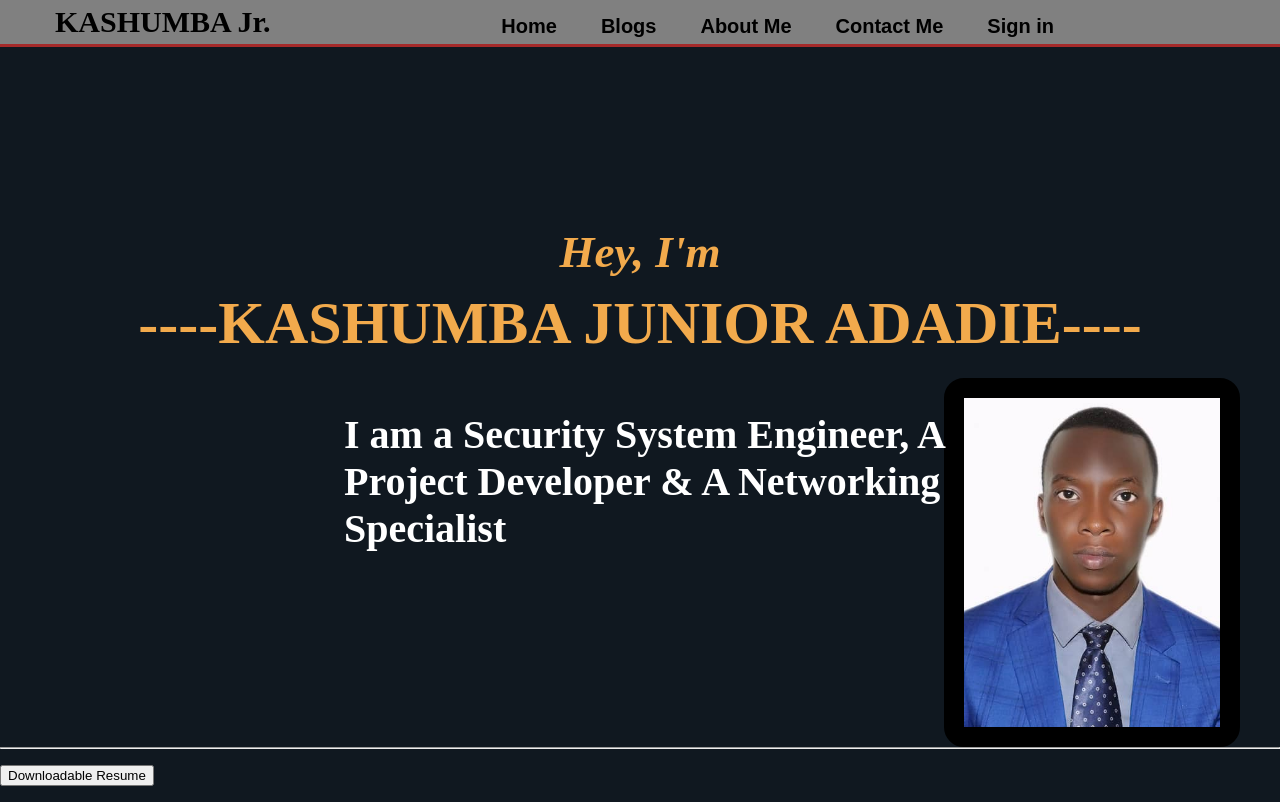
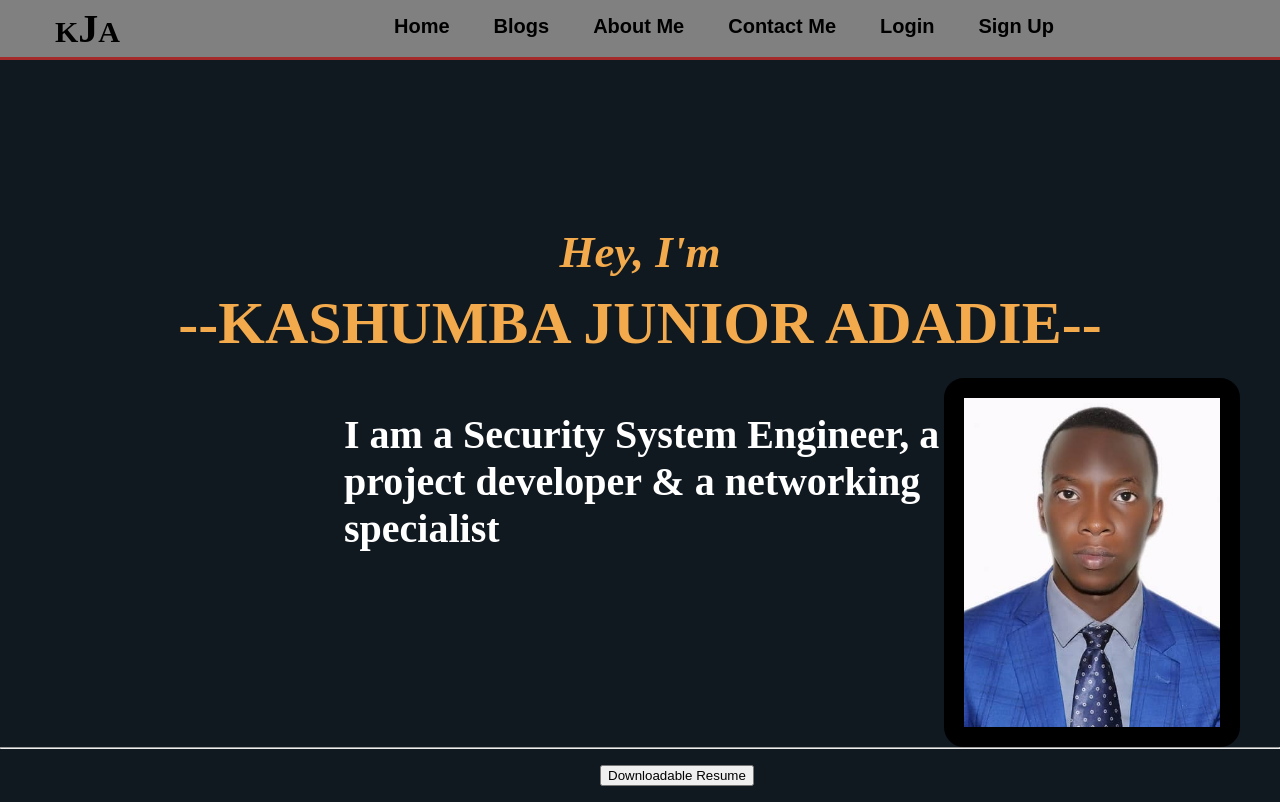
Before and after one commit to Adadie/Fresh, a plain HTML site: page UI/index.html in a window 1280 px wide. Shown: the top 802 px of the page. Drawn offline with Linux system fonts and the light colour scheme; files whose address does not match are found by name.

Commit message:
Add Sign Up button and link buttons to their pages
If applied, commit will create a sign up button in header and add link
on header buttons

```diff
--- a/UI/index.html
+++ b/UI/index.html
@@ -2,21 +2,22 @@
 <html>
 <head>
 <meta charset="utf-8">
+<meta name="viewport" content="width=device-width, initial-scale=1.0">
 <meta name="description" content="This is the Landing page">
 <meta name="author" content="Junior-Adadie">
 <link rel="stylesheet" href="style.css">
-<title>Home Page</title>
+<title>Home</title>
 </head>
 <body>
 <header>
 	<div class="group">
 		<div class="name">
-			<h1>KASHUMBA Jr.</h1>
+			<h1>K<span id="J">J</span>A</h1>
 		</div>
 	<nav>
 		<ul>
-		   <li> <a href="#"> Home </a></li>
-		   <li> <a href="#"> Blogs </a></li>
+		   <li> <a href="index.html"> Home </a></li>
+		   <li> <a href="blogs.html"> Blogs </a></li>
 		   <li><a href="#"> About Me </a>
 		   	     <div class="dropdown">
 		   	     	<ul>
@@ -28,24 +29,27 @@
 		   		 </div>
 		   </li>
 		   <li><a href="#"> Contact Me</a></li>
-		   <li><a href="#"> Sign in</a></li>
+		   <li><a href="Login.html">Login</a></li>
+		   <li><a href="Signup.html"> Sign Up</a></li>
 		</ul>
     </nav>
     </div>
 </header>
+<main>
         <div id="title">
           <h2><b><i>Hey, I'm</i></b></h2>
-          <h1><b>----KASHUMBA JUNIOR ADADIE----</b></h1>
+          <h1><b>--KASHUMBA JUNIOR ADADIE--</b></h1>
         </div>
 	                <section>
 		                     <div class="intro"><ul><li><img src="C:/Users/Vadivel/Pictures/FreshRepo/UI/Assets/Profile.jpeg" class="profile"></li>
-	                          <li><h2>I am a Security System Engineer, A Project Developer & A Networking Specialist</h2>
+	                          <li><h2>I am a Security System Engineer, a project developer & a networking specialist</h2>
 	                          </li>
                            </ul>
                            </div>
                     </section>
+</main>
 <hr>
-<p><form method="get" action="https://docs.google.com/document/d/1R1818mWQTSeHvUdy0vM4qYeGKft5e2MwjdunvXkKtiM/edit?usp=sharing"><button type= "submit"> Downloadable Resume </button></form></p>
+<p><form method="get" action="https://docs.google.com/document/d/1R1818mWQTSeHvUdy0vM4qYeGKft5e2MwjdunvXkKtiM/edit?usp=sharing" class="resume"><button type= "submit"> Downloadable Resume </button></form></p>
 <footer>
 	<h2>Connect On:</h2>
 	<img src="Assets/instagram.png">
```
